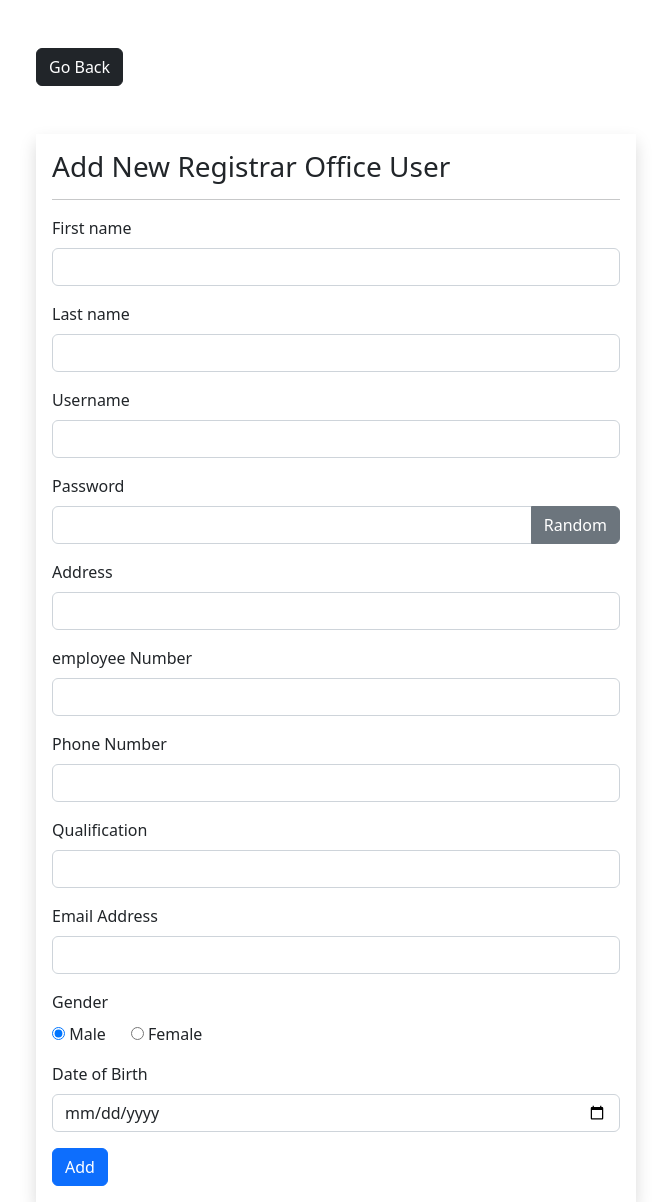
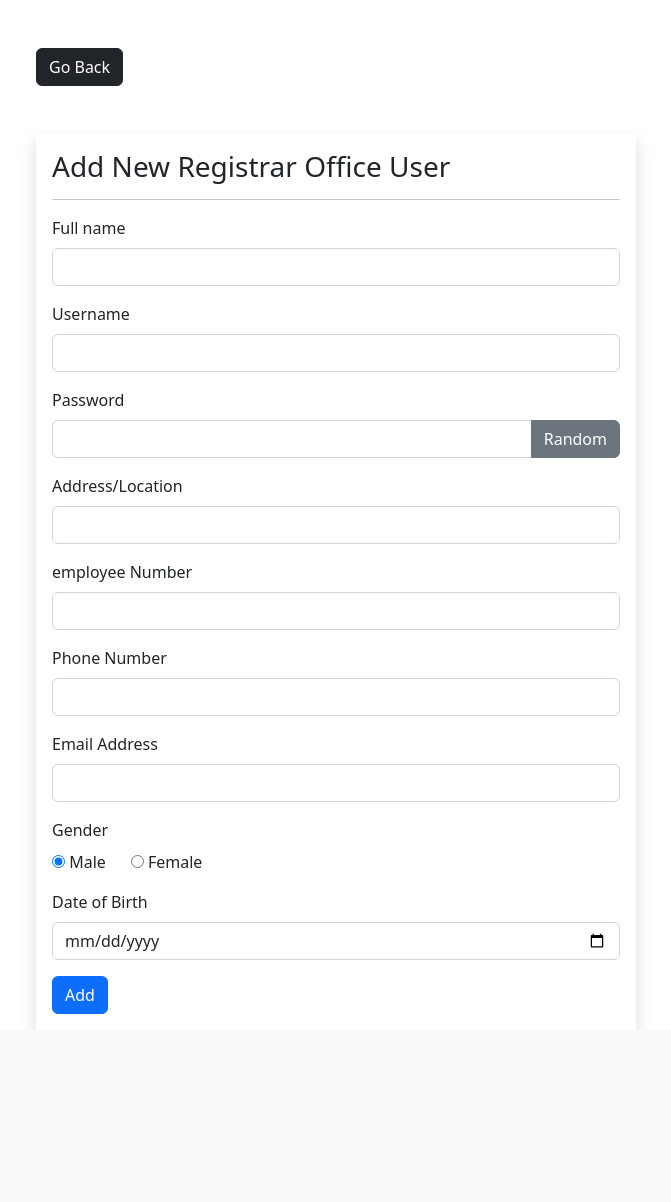
Before and after one commit to Habib-Ashraf-Hassan/internal_attachment_project, a PHP site: page /admin/registrar-office-add.php in a window 1280 px wide. Shown: the part 76-1278 px from the top of the page, without its empty margins (46-717 px from the left). After the commit the page ends 1097 px from the top, so only its background shows below. Run offline with PHP 8.4, Linux system fonts and the light colour scheme; the visitor is signed in with stand-in values (Sample User, id 1).

Commit message:
add user added at admin/registrar

```diff
--- a/admin/registrar-office-add.php
+++ b/admin/registrar-office-add.php
@@ -9,21 +9,21 @@ if (isset($_SESSION['admin_id']) &&
 
 
        $fname = '';
-       $lname = '';
+
        $uname = '';
        $address = '';
        $en = '';
        $pn = '';
-       $qf = '';
+
        $email = '';
 
        if (isset($_GET['fname'])) $fname = $_GET['fname'];
-       if (isset($_GET['lname'])) $lname = $_GET['lname'];
+
        if (isset($_GET['uname'])) $uname = $_GET['uname'];
        if (isset($_GET['address'])) $address = $_GET['address'];
        if (isset($_GET['en'])) $en = $_GET['en'];
        if (isset($_GET['pn'])) $pn = $_GET['pn'];
-       if (isset($_GET['qf'])) $qf = $_GET['qf'];
+
        if (isset($_GET['email'])) $email = $_GET['email'];
  ?>
 <!DOCTYPE html>
@@ -34,7 +34,7 @@ if (isset($_SESSION['admin_id']) &&
 	<title>Admin - Add Registrar Office</title>
 	<link rel="stylesheet" href="https://cdn.jsdelivr.net/npm/bootstrap@5.2.0/dist/css/bootstrap.min.css">
 	<link rel="stylesheet" href="../css/style.css">
-	<link rel="icon" href="../logo.png">
+	<link rel="icon" href="../images/Madrassa_logo2.png">
   <script src="https://ajax.googleapis.com/ajax/libs/jquery/3.6.0/jquery.min.js"></script>
   <link rel="stylesheet" href="https://cdnjs.cloudflare.com/ajax/libs/font-awesome/4.7.0/css/font-awesome.min.css">
 </head>
@@ -61,19 +61,13 @@ if (isset($_SESSION['admin_id']) &&
           </div>
         <?php } ?>
         <div class="mb-3">
-          <label class="form-label">First name</label>
+          <label class="form-label">Full name</label>
           <input type="text"
                  class="form-control"
                  value="<?=$fname?>"
                  name="fname">
         </div>
-        <div class="mb-3">
-          <label class="form-label">Last name</label>
-          <input type="text"
-                 class="form-control"
-                 value="<?=$lname?>"
-                 name="lname">
-        </div>
+
         <div class="mb-3">
           <label class="form-label">Username</label>
           <input type="text"
@@ -95,7 +89,7 @@ if (isset($_SESSION['admin_id']) &&
 
         </div>
         <div class="mb-3">
-          <label class="form-label">Address</label>
+          <label class="form-label">Address/Location</label>
           <input type="text"
                  class="form-control"
                  value="<?=$address?>"
@@ -115,16 +109,10 @@ if (isset($_SESSION['admin_id']) &&
                  value="<?=$pn?>"
                  name="phone_number">
         </div>
-        <div class="mb-3">
-          <label class="form-label">Qualification</label>
-          <input type="text"
-                 class="form-control"
-                 value="<?=$qf?>"
-                 name="qualification">
-        </div>
+
         <div class="mb-3">
           <label class="form-label">Email Address</label>
-          <input type="text"
+          <input type="email"
                  class="form-control"
                  value="<?=$email?>"
                  name="email_address">
```
Also changed, not shown: admin/req/registrar-office-add.php (+11 -19 lines).
